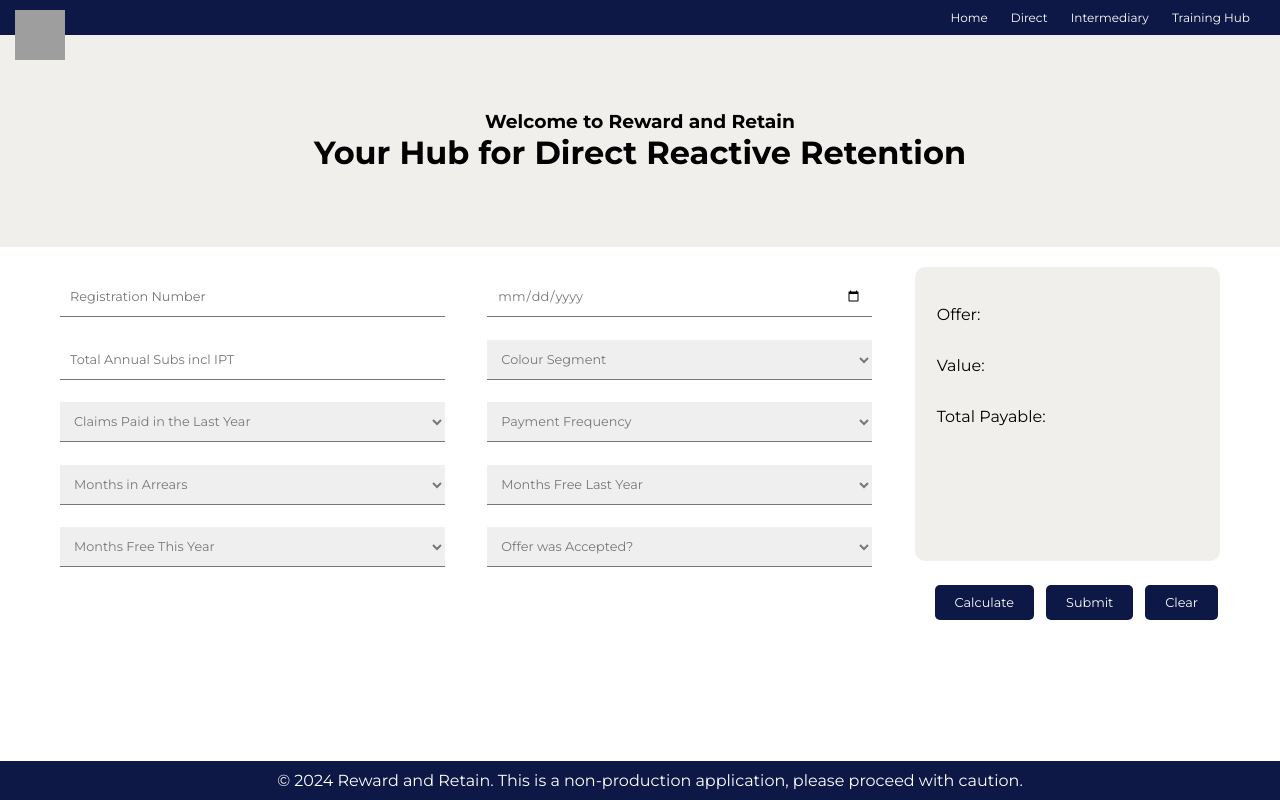
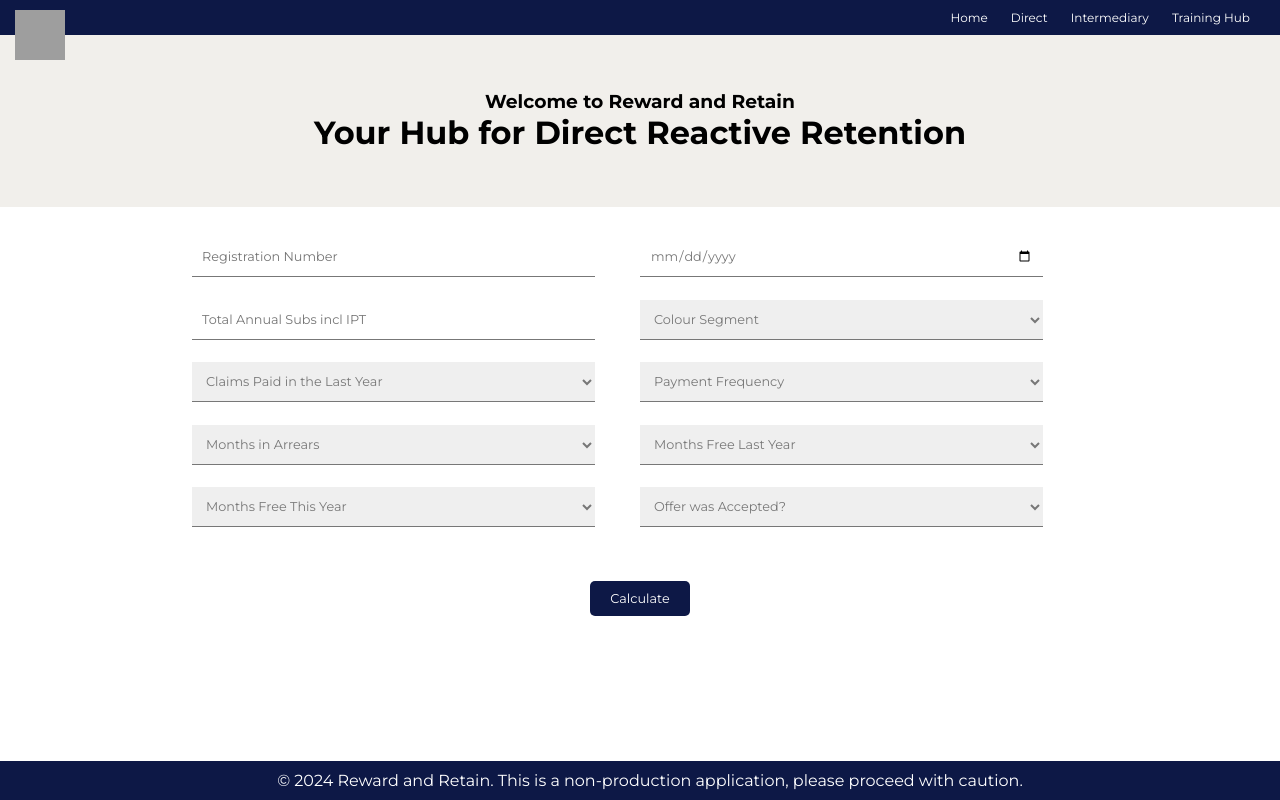
Before and after one commit to benturner993/flask-form-phase-1, a Flask app: page /direct in a window 1280 px wide. Run offline with Flask 3, Linux system fonts and the light colour scheme; grey boxes are pictures that could not be loaded.

Commit message:
refactor: form submission sequencing

```diff
--- a/app.py
+++ b/app.py
@@ -1,9 +1,9 @@
 from flask import Flask, render_template, request, jsonify
-import csv
 import os
 from datetime import datetime
 from calculator import (calculate_months, calculate_value,
                         eligibility, format_currency)
+from utils import save_to_csv
 
 # static variables
 schema = 'consumer_retention'
@@ -11,12 +11,6 @@ db_schema_1 = f'{schema}-direct_outcomes.csv'
 db_schema_2 = f'{schema}-direct_searches.csv'
 
 app = Flask(__name__)
-
-def save_to_csv(file_path, row_data):
-    os.makedirs(os.path.dirname(file_path), exist_ok=True)
-    with open(file_path, 'a', newline='') as csvfile:
-        csvwriter = csv.writer(csvfile)
-        csvwriter.writerow(row_data)
 
 @app.route('/')
 def index():
--- a/templates/direct.html
+++ b/templates/direct.html
@@ -2,13 +2,13 @@
 
 {% block content %}
 
-<div style="text-align: center; padding: 75px 0; background-color: #f1efeb; color: black; position: relative; margin-top: -20px; width: 100vw; margin-left: calc(50% - 50vw); margin-right: calc(50% - 50vw);">
+<div style="text-align: center; padding: 55px 0; background-color: #f1efeb; color: black; position: relative; margin-top: -20px; width: 100vw; margin-left: calc(50% - 50vw); margin-right: calc(50% - 50vw);">
     <h3 style="margin: 0; padding: 0; width: 100%;">Welcome to Reward and Retain</h3>
     <h1 style="margin: 0; padding: 0; width: 100%;">Your Hub for Direct Reactive Retention</h1>
 </div>
 
-<div style="display: flex; justify-content: space-between; padding: 20px;">
-    <div style="width: 70vw;">
+<div style="display: flex; justify-content: center; padding: 20px;">
+    <div style="width: 70vw;" id="form-container">
         <form id="user-form" style="margin-top: 10px; margin-bottom: 10px; display: grid; grid-template-columns: repeat(2, 45%); gap: 5%; position: relative;">
             <input type="text" id="registration-number" name="registration-number" placeholder="Registration Number" class="input-field" style="font-size: 0.8em;">
             <input type="date" id="renewal-date" name="renewal-date" placeholder="Renewal Date" class="input-field" style="font-size: 0.8em;">
@@ -65,25 +65,30 @@
             </select>
         </form>
     </div>
-    <div style="width: 25vw;">
-        <div id="grey-box" style="background-color: #f1efeb; padding: 20px; display: flex; flex-direction: column; justify-content: flex-start; border-radius: 10px; border: 2px solid transparent;">
-            <p>Offer: <span id="annual-subs-display" style="font-weight: bold;"></span></p>
-            <p>Value: <span id="value" style="font-weight: bold;"></span></p>
-            <p>Total Payable: <span id="total_payable" style="font-weight: bold;"></span></p>
-        </div>
+</div>
+
+<div style="display: flex; justify-content: center; padding: 20px;">
+    <div id="grey-box" style="background-color: #f1efeb; padding: 10px; display: none; flex-direction: column; justify-content: flex-start; border-radius: 10px; border: 2px solid transparent; max-width: 70vw;">
+        <p>Offer: <span id="annual-subs-display" style="font-weight: bold;"></span></p>
+        <p>Value: <span id="value" style="font-weight: bold;"></span></p>
+        <p>Total Payable: <span id="total_payable" style="font-weight: bold;"></span></p>
     </div>
 </div>
 
-<div style="display: flex; justify-content: flex-end; padding-right: 20px;">
-    <button onclick="calculateOffer()" style="margin-bottom: 5px">Calculate</button>
-    <button type="button" onclick="validateForm()" style="margin-bottom: 5px; margin-left: 10px;">Submit</button>
-    <button type="button" onclick="clearForm()" style="margin-bottom: 5px; margin-left: 10px;">Clear</button>
+<div style="display: flex; justify-content: center; padding: 20px;">
+    <button id="calculate-button" onclick="calculateOffer()" style="margin-bottom: 5px">Calculate</button>
+    <button id="submit-button" type="button" onclick="validateForm()" style="margin-bottom: 5px; margin-left: 10px; display: none;">Submit</button>
+    <button id="clear-button" type="button" onclick="clearForm()" style="margin-bottom: 5px; margin-left: 10px; display: none;">Clear</button>
 </div>
 
 <script>
     const formInputs = document.querySelectorAll('.input-field');
     const annualSubsDisplay = document.getElementById('annual-subs-display');
     const greyBox = document.getElementById('grey-box');
+    const formContainer = document.getElementById('form-container');
+    const submitButton = document.getElementById('submit-button');
+    const clearButton = document.getElementById('clear-button');
+    const calculateButton = document.getElementById('calculate-button');
 
     function submitForm() {
         const formData = {};
@@ -133,6 +138,15 @@
                 } else {
                     greyBox.style.borderColor = 'red';
                 }
+
+                // Show the grey box and hide the form container
+                greyBox.style.display = 'flex';
+                formContainer.style.display = 'none';
+
+                // Show the Submit and Clear buttons
+                submitButton.style.display = 'inline-block';
+                clearButton.style.display = 'inline-block';
+                calculateButton.style.display = 'none';
             } else {
                 annualSubsDisplay.textContent = 'Error: ' + data.error;
             }
```
Also changed, not shown: templates/index.html (+2 -5 lines), utils.py (added, +8 -0 lines).
